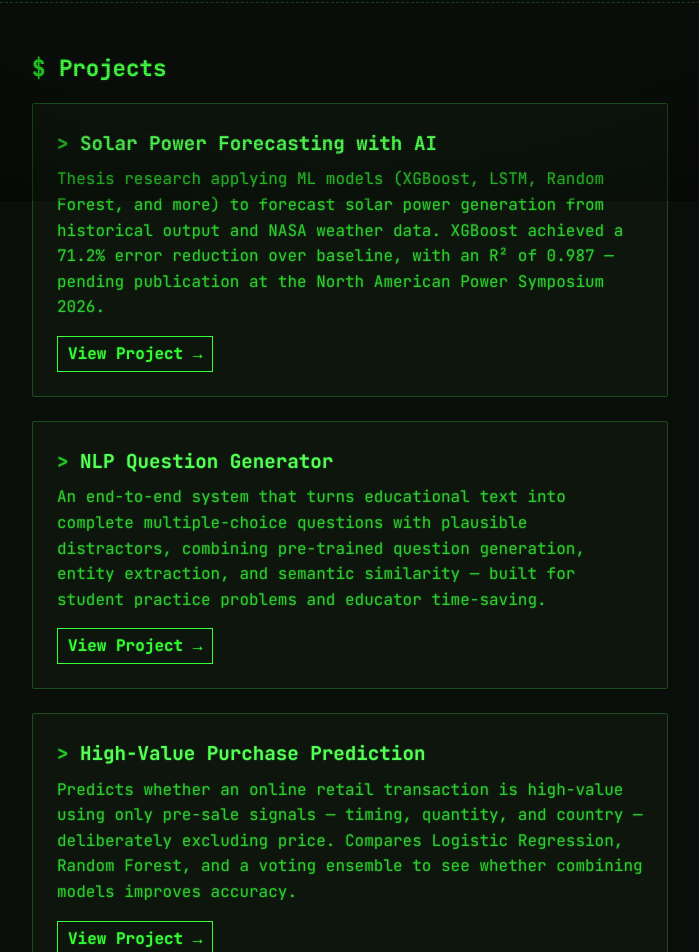
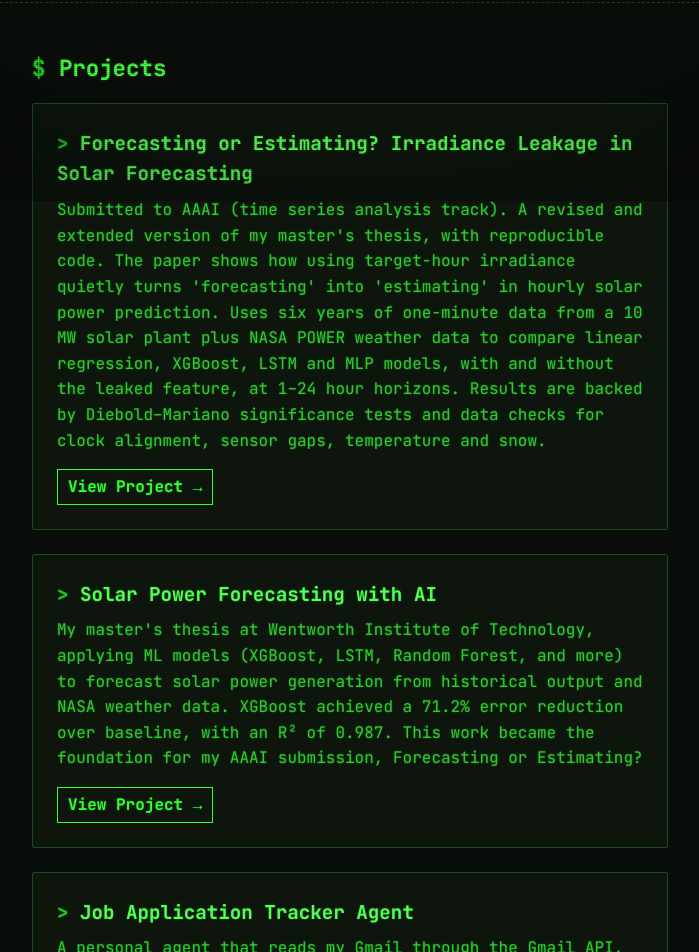
Before and after one commit to IsaacTsolak/Portfolio, a React (Vite) app: page / in a window 1280 px wide. Shown: the part 599-1551 px from the top of the page, without its empty margins (290-989 px from the left). Built offline with nearby package versions, Linux system fonts and the light colour scheme.

Commit message:
Add AAAI paper and app tracker projects

```diff
--- a/src/App.jsx
+++ b/src/App.jsx
@@ -4,9 +4,19 @@ import ProjectCard from './ProjectCard'
 
 const projects = [
   {
+    title: "Forecasting or Estimating? Irradiance Leakage in Solar Forecasting",
+    description: "Submitted to AAAI (time series analysis track). A revised and extended version of my master's thesis, with reproducible code. The paper shows how using target-hour irradiance quietly turns 'forecasting' into 'estimating' in hourly solar power prediction. Uses six years of one-minute data from a 10 MW solar plant plus NASA POWER weather data to compare linear regression, XGBoost, LSTM and MLP models, with and without the leaked feature, at 1–24 hour horizons. Results are backed by Diebold–Mariano significance tests and data checks for clock alignment, sensor gaps, temperature and snow.",
+    link: "https://github.com/IsaacTsolak/pv-forecasting-or-estimating"
+  },
+  {
     title: "Solar Power Forecasting with AI",
-    description: "Thesis research applying ML models (XGBoost, LSTM, Random Forest, and more) to forecast solar power generation from historical output and NASA weather data. XGBoost achieved a 71.2% error reduction over baseline, with an R² of 0.987 — pending publication at the North American Power Symposium 2026.",
+    description: "My master's thesis at Wentworth Institute of Technology, applying ML models (XGBoost, LSTM, Random Forest, and more) to forecast solar power generation from historical output and NASA weather data. XGBoost achieved a 71.2% error reduction over baseline, with an R² of 0.987. This work became the foundation for my AAAI submission, Forecasting or Estimating?",
     link: "https://github.com/IsaacTsolak/solar-forecasting-thesis"
+  },
+  {
+    title: "Job Application Tracker Agent",
+    description: "A personal agent that reads my Gmail through the Gmail API, picks out job-application emails, and tracks where each application stands. A rule-based classifier tags confirmations, rejections and interview invites and pulls out company names. Anything it isn't sure about gets flagged for review instead of guessed. Results go into a duplicate-safe SQLite store, and every component has its own tests.",
+    link: "https://github.com/IsaacTsolak/app-tracker"
   },
   {
     title: "NLP Question Generator",
@@ -77,8 +87,8 @@ function App() {
         I build machine learning systems end-to-end from feature engineering and model
         selection to the interfaces people actually use. My work spans time-series forecasting
         (potential publication on solar energy prediction), NLP, and unsupervised learning, using Python,
-        scikit-learn, and React. Before and during my MS in Applied Computer Science, I spent half adecade in
-        client-facing roles, most recently as Head Bartender and previouly earned a psychology degree from Boston University
+        scikit-learn, and React. Before and during my MS in Applied Computer Science, I spent half a decade in
+        client-facing roles, most recently as Head Bartender, and previously earned a psychology degree from Boston University
         along the way. That combination shapes how I build: technically rigorous, but always with the end user in mind.
         </p>
       </section>
```
